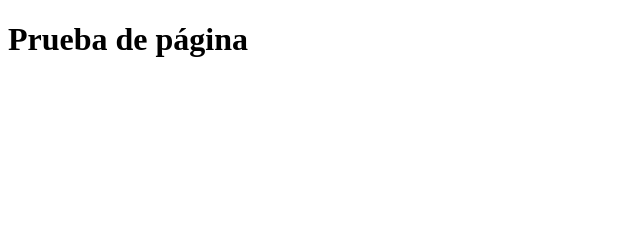
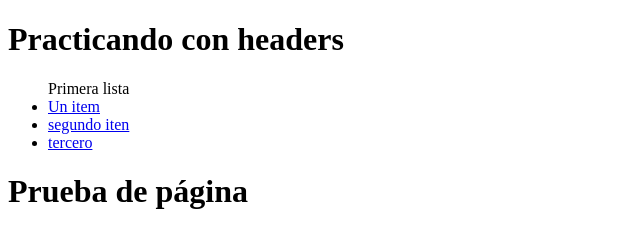
Before and after one commit to Creckwfs/clase18, a website: page public/index.html in a window 1280 px wide. Shown: the whole page, without its empty margins (0-640 px from the left). Drawn offline with Linux system fonts and the light colour scheme.

Commit message:
se añadio referencias html

```diff
--- a/public/index.html
+++ b/public/index.html
@@ -7,6 +7,17 @@
     <title>Página de Alex</title>
 </head>
 <body>
+    <main>
+        <header>
+            <h1>Practicando con headers</h1>
+            <nav clase="menu">
+                <ul>Primera lista</li>
+                <li><a href="about.html"> Un item</a></li>
+                <li><a href="about.html">segundo iten</a></li>
+                <li><a href="about.html">tercero</a></li>
+            </nav>
+        </header>
+    </main>
     <h1>Prueba de página</h1>
 </body>
 </html>
```
